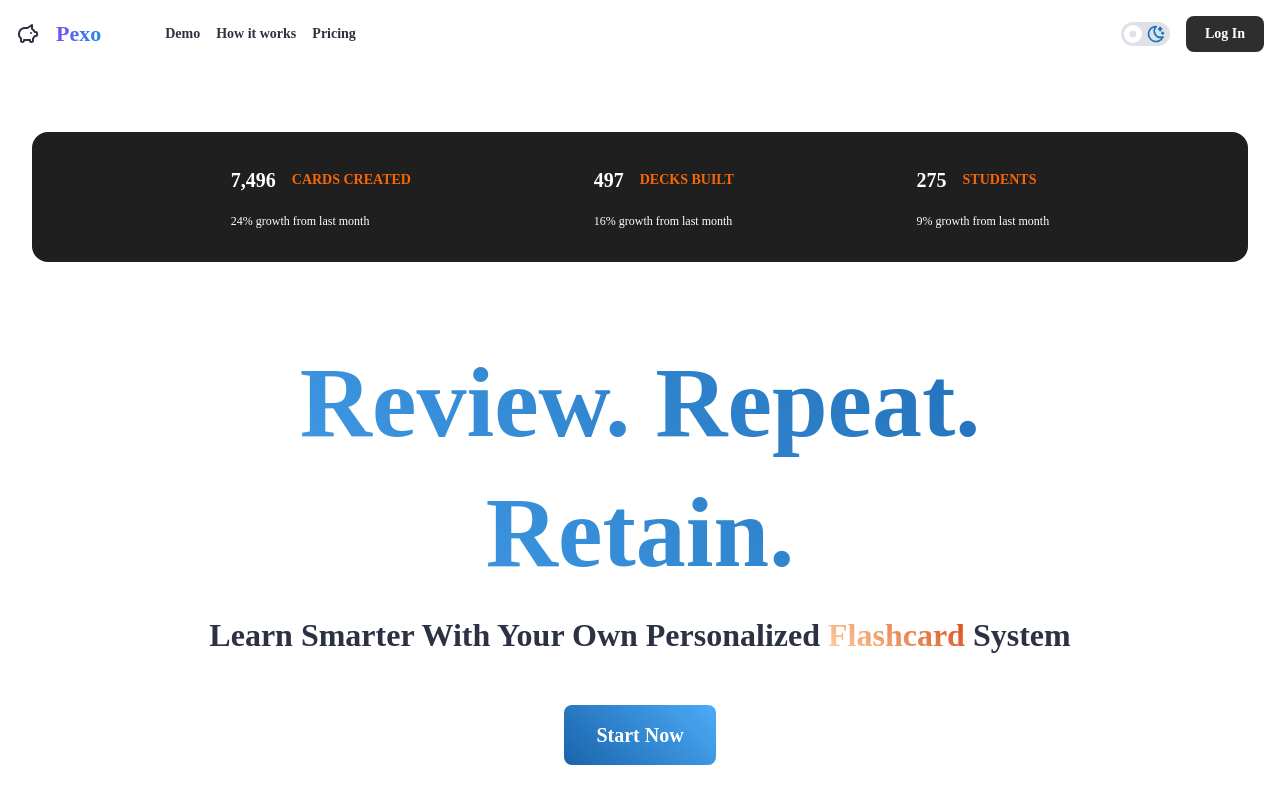
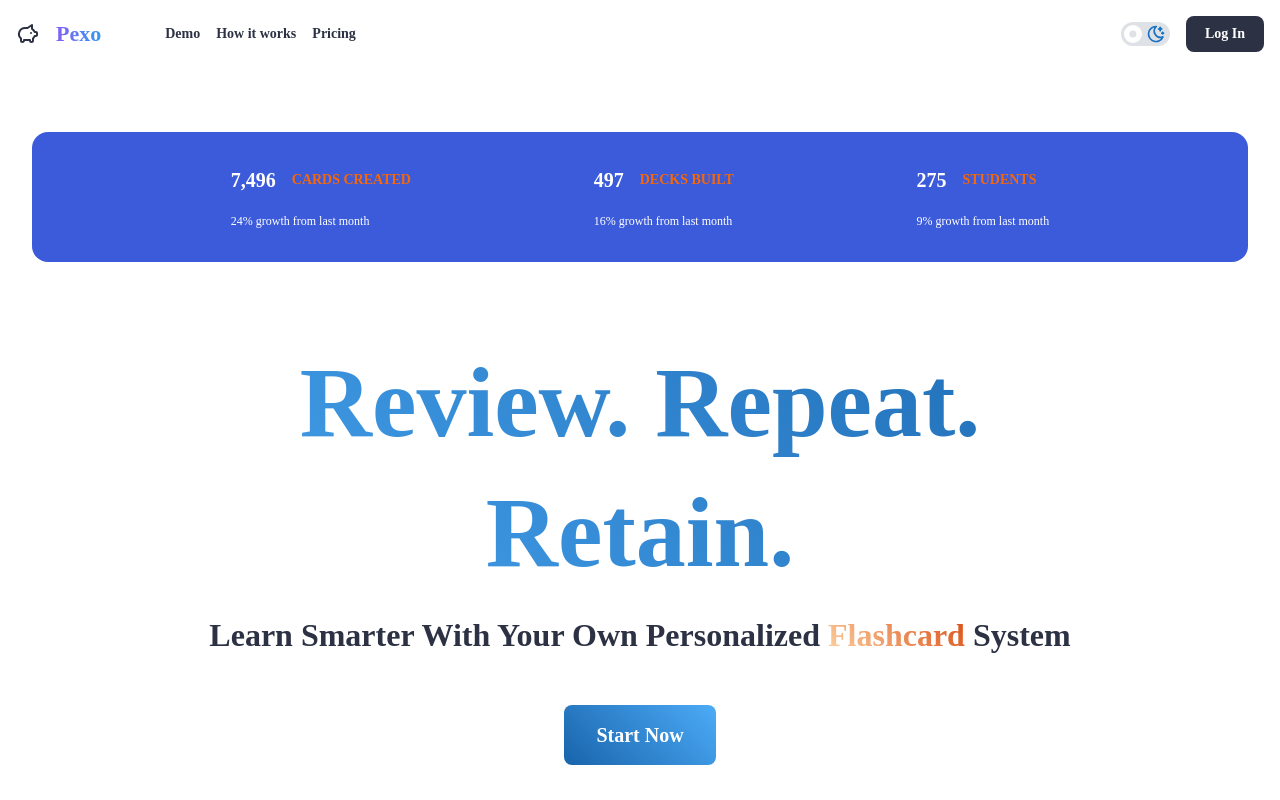
Before and after one commit to John-I-Am/pexo, a Next.js app: page / in a window 1280 px wide. Shown: the top 800 px of the page. Built offline with nearby package versions, Linux system fonts and the light colour scheme; a web font is replaced by a local one.

Commit message:
Change theme colors

```diff
--- a/src/theme.ts
+++ b/src/theme.ts
@@ -3,52 +3,28 @@
 import {
   ActionIcon,
   Button,
+  colorsTuple,
   createTheme,
-  defaultVariantColorsResolver,
   Group,
   Image,
   Paper,
-  parseThemeColor,
   rem,
   ScrollArea,
   Skeleton,
   Textarea,
   TextInput,
   Tooltip,
-  VariantColorsResolver,
 } from '@mantine/core';
 import { notoSans } from './fonts/Noto_Sans/NotoSans';
 
-const variantColorResolver: VariantColorsResolver = (input) => {
-  const defaultResolvedColors = defaultVariantColorsResolver(input);
-  const parsedColor = parseThemeColor({
-    color: input.color,
-    theme: input.theme,
-  });
-
-  if (parsedColor.isThemeColor && parsedColor.color === 'indigo') {
-    return {
-      ...defaultResolvedColors,
-      color: 'var(--mantine-color-black)',
-    };
-  }
-
-  return defaultResolvedColors;
-};
-
 export const theme = createTheme({
-  other: {
-    accentColor: 'indigo.4',
-    accentColorLighter: 'indigo.3',
-    accentColorLightest: 'indigo.1',
+  colors: {
+    'dark-navy': colorsTuple('#2c3143'),
   },
 
   black: '#2c3143',
-
-  primaryColor: 'dark',
-  primaryShade: { light: 6, dark: 9 },
-
-  variantColorResolver,
+  primaryColor: 'indigo',
+  primaryShade: { light: 5, dark: 9 },
 
   fontFamily: notoSans.style.fontFamily,
   headings: {
@@ -69,6 +45,7 @@ export const theme = createTheme({
     }),
     Button: Button.extend({
       defaultProps: {
+        color: 'dark-navy',
         radius: 'md',
         loaderProps: { type: 'dots' },
       },
```
